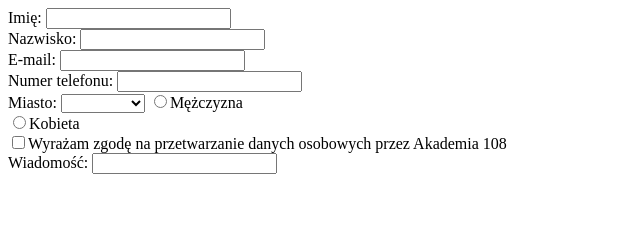
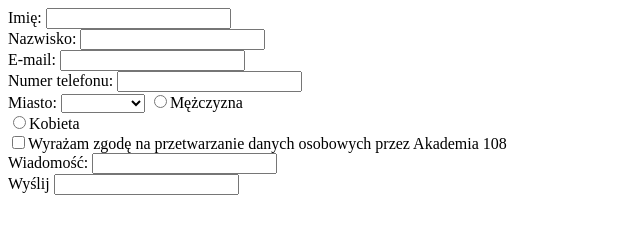
Before and after one commit to atena870521/atena870521.github.io, a plain HTML site: page zadania-domowe/zadanie-2/index.html in a window 1280 px wide. Shown: the whole page, without its empty margins (0-640 px from the left). Drawn offline with Linux system fonts and the light colour scheme.

Commit message:
init formularz

```diff
--- a/zadania-domowe/zadanie-2/index.html
+++ b/zadania-domowe/zadanie-2/index.html
@@ -33,6 +33,9 @@
 
         <label for="message">Wiadomość:</label>
         <input type="textarea" id="message"><br />
+
+        <label for="submite">Wyślij</label>
+        <input type="submite" id="submite"><br />
     </form>
 </body>
 </html>
```
